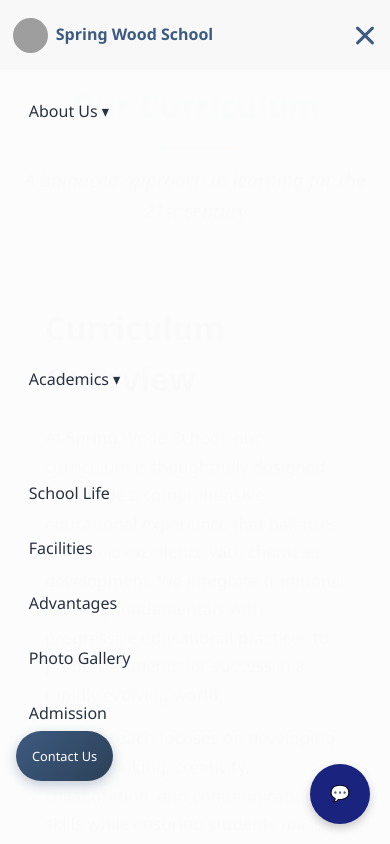
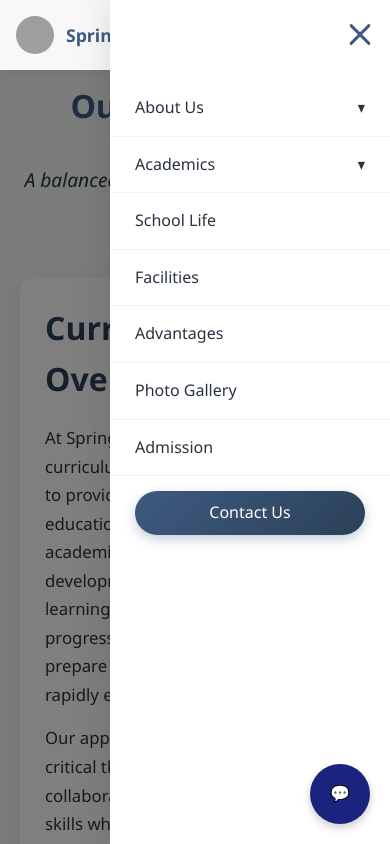
Before and after one commit to Vinay125219/School_Website-3, a plain HTML site: page why_us.html in a window 390 px wide. Both pictures are taken after a click on the element 365 px from the left and 35 px from the top of the page. Shown: the top 844 px of the page. Drawn offline with Linux system fonts and the light colour scheme; grey boxes are pictures that could not be loaded.

Commit message:
Add files via upload

```diff
--- a/why_us.html
+++ b/why_us.html
@@ -46,20 +46,20 @@
       top: 0;
       z-index: 100;
       transition: var(--transition);
+    }
+
+    .header-inner {
+      display: flex;
+      justify-content: space-between;
+      align-items: center;
+      padding: 0 2rem;
+      height: var(--header-height);
       background-color: rgba(255, 255, 255, 0.95);
       backdrop-filter: blur(10px);
       box-shadow: 0 2px 15px rgba(0, 0, 0, 0.08);
-    }
-
-    .header-inner {
-      display: flex;
-      justify-content: space-between;
-      align-items: center;
-      padding: 0 clamp(1rem, 3vw, 2rem);
-      height: var(--header-height);
+      transition: var(--transition);
       max-width: 1800px;
       margin: 0 auto;
-      transition: var(--transition);
     }
 
     .header.scrolled .header-inner {
@@ -70,24 +70,24 @@
     .logo {
       display: flex;
       align-items: center;
-      gap: clamp(8px, 1.5vw, 12px);
+      gap: 12px;
     }
 
     .logo-image {
-      height: clamp(35px, 4vw, 45px);
-      width: clamp(35px, 4vw, 45px);
+      height: 45px;
+      width: 45px;
       border-radius: 50%;
       object-fit: cover;
       transition: var(--transition);
     }
 
     .header.scrolled .logo-image {
-      height: clamp(30px, 3.5vw, 38px);
-      width: clamp(30px, 3.5vw, 38px);
+      height: 38px;
+      width: 38px;
     }
 
     .logo-text {
-      font-size: clamp(1rem, 1.5vw, 1.3rem);
+      font-size: 1.3rem;
       font-weight: 600;
       color: var(--primary);
       transition: var(--transition);
@@ -112,11 +112,9 @@
     /* Navigation menu */
     .nav-menu {
       display: flex;
-      gap: clamp(3px, 1vw, 5px);
+      gap: 5px;
       align-items: center;
       list-style: none;
-      margin: 0;
-      padding: 0;
     }
 
     .nav-item {
@@ -126,14 +124,12 @@
     .nav-link {
       display: flex;
       align-items: center;
-      gap: clamp(3px, 1vw, 5px);
-      padding: clamp(6px, 1.5vw, 8px) clamp(8px, 2vw, 12px);
+      gap: 5px;
+      padding: 8px 12px;
       font-weight: 500;
-      font-size: clamp(0.8rem, 1.1vw, 1rem);
       color: var(--dark);
       border-radius: 6px;
       transition: var(--transition);
-      white-space: nowrap;
     }
 
     .nav-link:hover {
@@ -191,14 +187,12 @@
     .contact-btn {
       background: linear-gradient(135deg, var(--primary), var(--primary-dark));
       color: white;
-      padding: clamp(6px, 1.5vw, 9px) clamp(12px, 2.5vw, 18px);
+      padding: 9px 18px;
       border-radius: 50px;
       font-weight: 500;
-      font-size: clamp(0.8rem, 1.1vw, 1rem);
       box-shadow: 0 4px 12px rgba(61, 90, 128, 0.3);
       transition: var(--transition);
-      margin-left: clamp(4px, 1vw, 8px);
-      white-space: nowrap;
+      margin-left: 8px;
     }
 
     .contact-btn:hover {
@@ -210,8 +204,8 @@
     .hamburger {
       display: none;
       cursor: pointer;
-      width: clamp(24px, 3vw, 28px);
-      height: clamp(18px, 2.5vw, 20px);
+      width: 28px;
+      height: 20px;
       position: relative;
       z-index: 101;
     }
@@ -288,21 +282,23 @@
 
       .nav-menu {
         position: fixed;
-        top: var(--header-height);
-        left: 0;
-        width: 100%;
-        height: calc(100vh - var(--header-height));
-        background-color: rgba(255, 255, 255, 0.98);
-        backdrop-filter: blur(10px);
+        top: 0;
+        right: -300px;
+        width: 280px;
+        height: 100vh;
+        background: white;
         flex-direction: column;
-        padding: 2rem;
-        transform: translateX(-100%);
-        transition: transform 0.3s ease;
+        gap: 0;
+        padding-top: 80px;
+        box-shadow: -5px 0 30px rgba(0, 0, 0, 0.1);
+        transition: var(--transition);
+        align-items: flex-start;
         overflow-y: auto;
+        z-index: 100;
       }
 
       .nav-menu.active {
-        transform: translateX(0);
+        right: 0;
       }
 
       .nav-item {
@@ -310,34 +306,46 @@
       }
 
       .nav-link {
-        width: 100%;
-        padding: 1rem;
-        font-size: 1.1rem;
-      }
-
-      .contact-btn {
-        width: 100%;
-        text-align: center;
-        margin: 1rem 0;
-        padding: 1rem;
+        padding: 15px 25px;
+        border-radius: 0;
+        border-bottom: 1px solid rgba(0, 0, 0, 0.05);
+        justify-content: space-between;
       }
 
       .dropdown-content {
         position: static;
+        opacity: 1;
+        visibility: hidden;
+        max-height: 0;
+        box-shadow: none;
         transform: none;
+        overflow: hidden;
+        transition: max-height 0.3s ease;
         width: 100%;
-        box-shadow: none;
-        margin-top: 0.5rem;
-        padding-left: 1rem;
+        background-color: rgba(61, 90, 128, 0.04);
+      }
+
+      .dropdown.active .dropdown-content {
+        visibility: visible;
+        max-height: 500px;
       }
 
       .dropdown-link {
-        padding: 0.8rem;
-        font-size: 1rem;
-      }
-    }
-
-    @media (max-width: 768px) {
+        padding-left: 40px;
+      }
+
+      .dropdown-link:hover {
+        padding-left: 45px;
+      }
+
+      .contact-btn {
+        margin: 15px 25px;
+        text-align: center;
+        display: block;
+      }
+    }
+
+    @media (max-width: 576px) {
       .header-inner {
         padding: 0 1rem;
       }
@@ -346,27 +354,14 @@
         font-size: 1.1rem;
       }
 
-      .nav-menu {
-        padding: 1.5rem;
-      }
-    }
-
-    @media (max-width: 480px) {
-      .header-inner {
-        padding: 0 0.8rem;
-      }
-
-      .logo-text {
-        font-size: 1rem;
-      }
-
-      .nav-menu {
-        padding: 1rem;
-      }
-
-      .nav-link {
-        padding: 0.8rem;
-        font-size: 1rem;
+      .logo-image {
+        height: 38px;
+        width: 38px;
+      }
+
+      .header.scrolled .logo-image {
+        height: 34px;
+        width: 34px;
       }
     }
   </style>
```
Also changed, not shown: curriculum.html (+73 -85 lines), index.html (+71 -75 lines).
